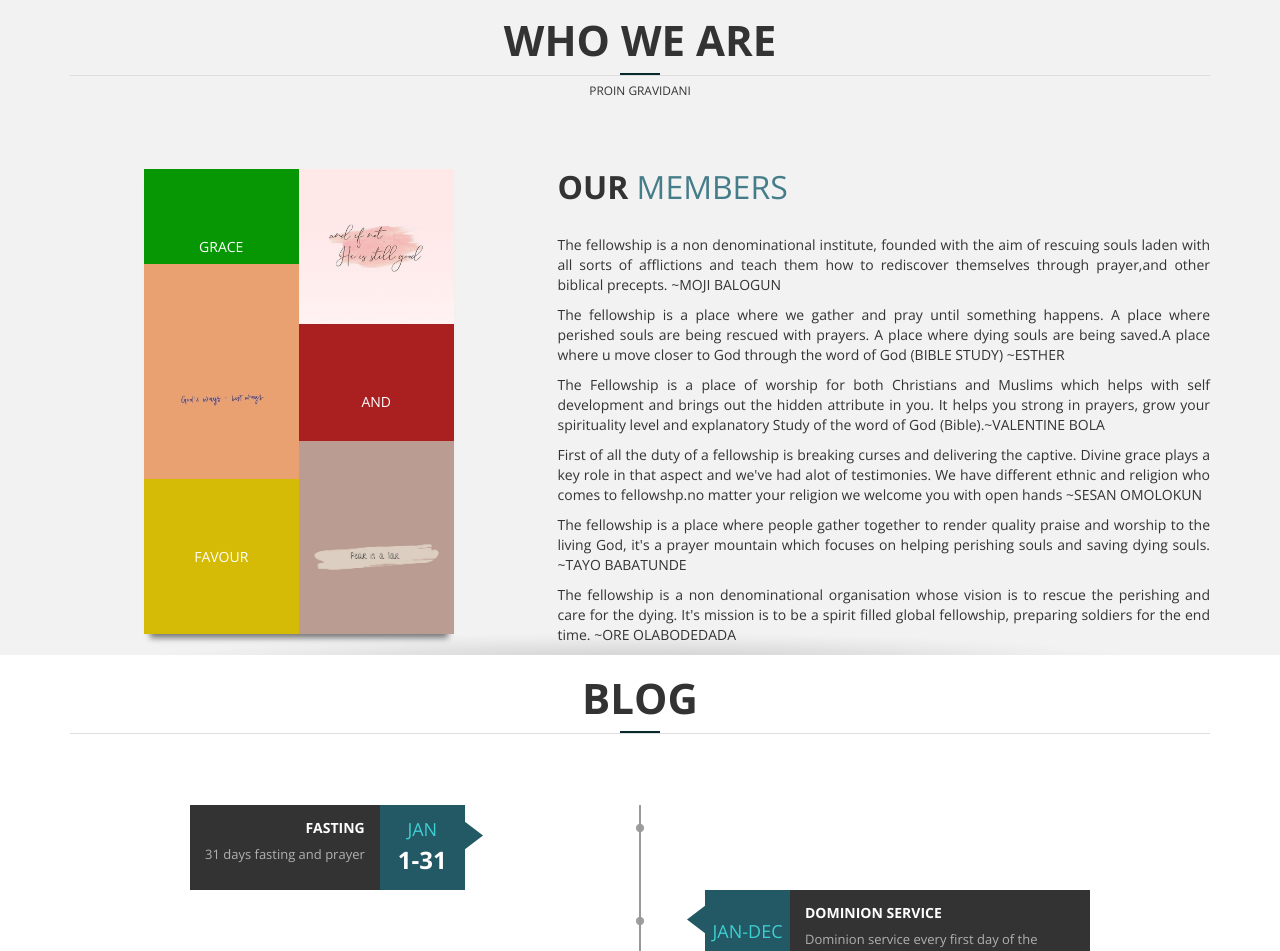
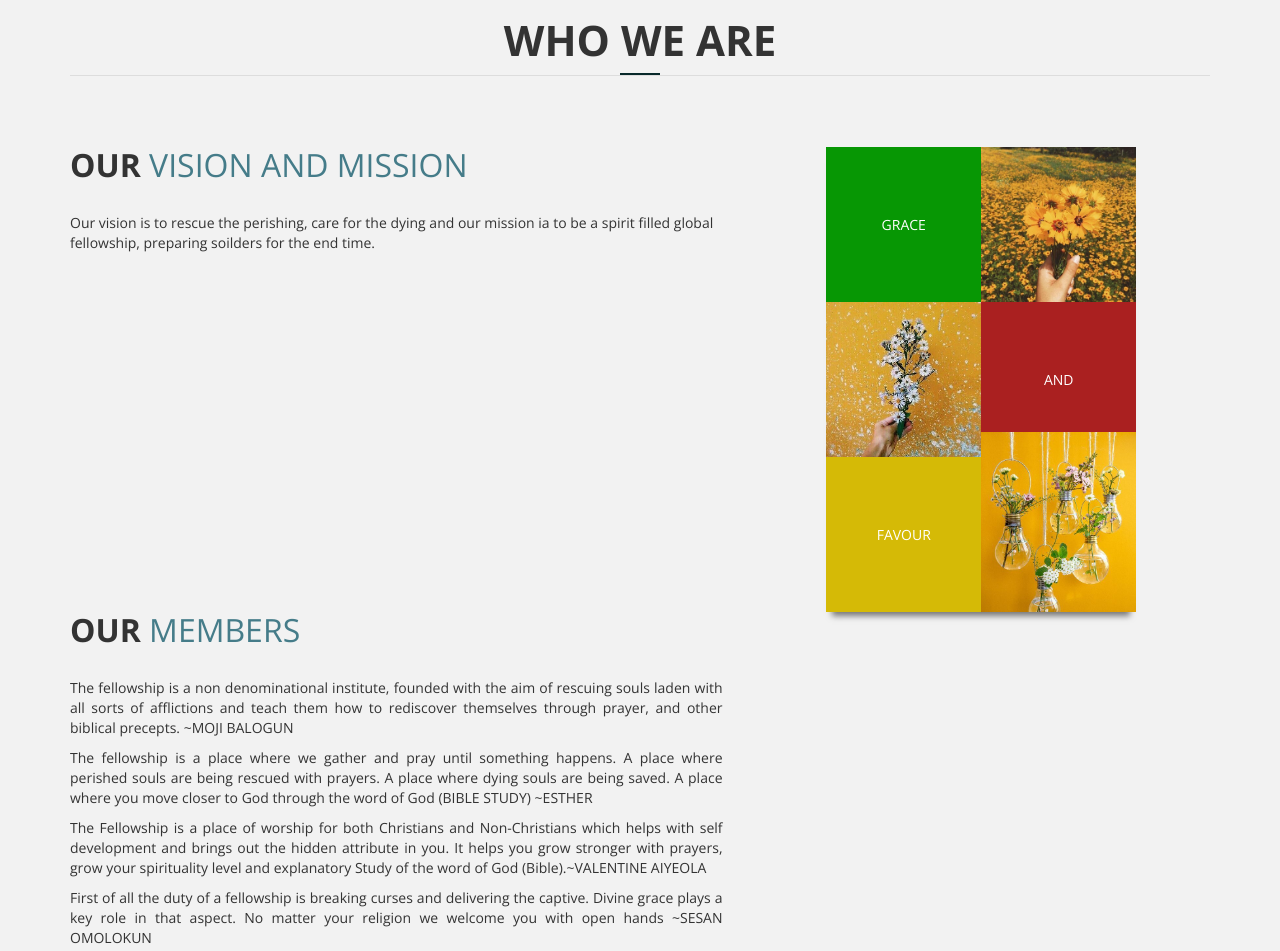
Before and after one commit to SerikiAyodele/DGFCF, a plain HTML site: page index.html in a window 1280 px wide. Shown: the part 1133-2084 px from the top of the page. Drawn offline with nearby package versions, Linux system fonts and the light colour scheme.

Commit message:
new changes

```diff
--- a/css/templatemo-style.css
+++ b/css/templatemo-style.css
@@ -741,5 +741,5 @@ footer { background: #122f35; }
 }
 @media screen and (max-width: 1199px){
     .site-logo {
-       width: 45px;}
+       width: 50px;}
 }
--- a/index.html
+++ b/index.html
@@ -82,7 +82,7 @@
                 <div class="row">
                     <div class="col-lg-6 col-md-6">
                         <h3 class="section-title-2 text-uppercase font-weight-300"><b>Welcome</b> <span class="blue-text">Note</span></h3>
-                        <p>Welcome to DIVINEGRACE AND FAVOUR CHRISTIAN FELLOWSHIP where devinity meets with humanity in the place of prayers, our mission is to rescue the perishing and save the dying. At DGFCF you are taught to rightly divide the word of truth and understand the reality of Christ our king and saviour of the world. At DGFCF we pray until yor testimony manifests. Pourpose is fufilled, testimony is sure. JESUS IS LORD. </p>
+                        <p>Welcome to DIVINEGRACE AND FAVOUR CHRISTIAN FELLOWSHIP where devinity meets with humanity in the place of prayers, our mission is to rescue the perishing and save the dying. At DGFCF you are taught to rightly divide the word of truth and understand the reality of Christ our king and saviour of the world. At DGFCF we pray until your testimony manifests. Pourpose is fufilled, testimony is sure. JESUS IS LORD. </p>
 
 
                     </div>
@@ -123,20 +123,24 @@
                         <h2 class="section-title">Who we are</h2>
                         <div class="section-title-underline-blue"></div>
                         <hr class="section-title-underline">
-                        <p class="small">Proin Gravidani</p>
+                        <p class="small"></p>
                     </div>
                 </div> <!-- row -->
                 <div class="row">
+                    <div class="col-lg-7 col-md-7">
+                        <h3 class="section-title-2 text-uppercase font-weight-300"><b>Our</b> <span class="blue-text">Vision And Mission</span></h3>
+                        <p>Our vision is to rescue the perishing, care for the dying and our mission ia to be a spirit filled global fellowship, preparing soilders for the end time.</p>
+                    </div>
                     <div class="col-lg-5 col-md-5">
                         <div class="tm-blocks-container effect1">
                             <div class="tm-block green-bg">
                                 <a href="#" class="tm-block-link">Grace</a>
                             </div>
                             <div class="tm-block">
-                                <img src="img/img4.jpg" alt="Image" class="img-responsive">
+                                <img src="img/pic40.jpg" alt="Image" class="img-responsive">
                             </div>
                             <div class="tm-block">
-                                <img src="img/img5.jpg" alt="Image" class="img-responsive">
+                                <img src="img/pic5.jpg" alt="Image" class="img-responsive">
                             </div>
                             <div class="tm-block red-bg">
                                 <a href="#" class="tm-block-link">And</a>
@@ -145,20 +149,20 @@
                                 <a href="#" class="tm-block-link">Favour</a>
                             </div>
                             <div class="tm-block">
-                                <img src="img/img6.jpg" alt="Image" class="img-responsive">
+                                <img src="img/pic60.jpg" alt="Image" class="img-responsive">
                             </div>
                         </div>
                     </div>
                     <div class="col-lg-7 col-md-7">
                         <h3 class="section-title-2 text-uppercase font-weight-300"><b>Our</b> <span class="blue-text">Members</span></h3>
-                        <p class="justify-text">The fellowship is a non denominational institute, founded with the aim of rescuing souls laden with all sorts of afflictions and teach them how to rediscover themselves through prayer,and other biblical precepts. ~MOJI BALOGUN</p>
+                        <p class="justify-text">The fellowship is a non denominational institute, founded with the aim of rescuing souls laden with all sorts of afflictions and teach them how to rediscover themselves through prayer, and other biblical precepts. ~MOJI BALOGUN</p>
                         <p class="justify-text">
-                            The fellowship is a place where we gather and  pray until something happens. A place where perished souls are being rescued with prayers. A place where dying souls are being saved.A place where u move closer to God through the word of God (BIBLE STUDY) ~ESTHER
+                            The fellowship is a place where we gather and  pray until something happens. A place where perished souls are being rescued with prayers. A place where dying souls are being saved. A place where you move closer to God through the word of God (BIBLE STUDY) ~ESTHER
                         </p>
                         <p class="justify-text">
-                            The Fellowship is a place of worship for both Christians and Muslims which helps with self development and brings out the hidden attribute in you. It helps you  strong in prayers,  grow your spirituality level and explanatory Study of the word of God (Bible).~VALENTINE BOLA</p>
+                            The Fellowship is a place of worship for both Christians and Non-Christians which helps with self development and brings out the hidden attribute in you. It helps you grow stronger with prayers,  grow your spirituality level and explanatory Study of the word of God (Bible).~VALENTINE AIYEOLA</p>
                         <p class="justify-text">
-                            First of all the duty of a fellowship is breaking curses and delivering the captive. Divine grace plays a key role in that aspect and we've had alot of testimonies. We have different ethnic and religion who comes to fellowshp.no matter your religion we welcome you with open hands ~SESAN OMOLOKUN</p>
+                            First of all the duty of a fellowship is breaking curses and delivering the captive. Divine grace plays a key role in that aspect. No matter your religion we welcome you with open hands ~SESAN OMOLOKUN</p>
                         <p class="justify-text">
                             The fellowship is a place where people gather together to render quality praise and worship to the living God, it's a prayer mountain which focuses on helping perishing souls and saving dying souls. ~TAYO BABATUNDE</p>
                         <p class="justify-text">
@@ -175,7 +179,7 @@
             <div class="container">
                 <div class="row section-title-container">
                     <div class="col-lg-12 text-uppercase text-center">
-                        <h2 class="section-title">Blog</h2>
+                        <h2 class="section-title">Events</h2>
                         <div class="section-title-underline-blue"></div>
                         <hr class="section-title-underline">
                         <p class="small"></p>
```
Also changed, not shown: about.html (+2 -2 lines), contact.html (+20 -3 lines), img/11thpic.png (added), img/9thpic.jpg (added), img/no11.jpg (added), img/pic11.jpg (added), img/pic110.jpg (added), img/pic40.jpg (added), img/pic5.jpg (added), img/pic6.jpg (added), img/pic60.jpg (added).
